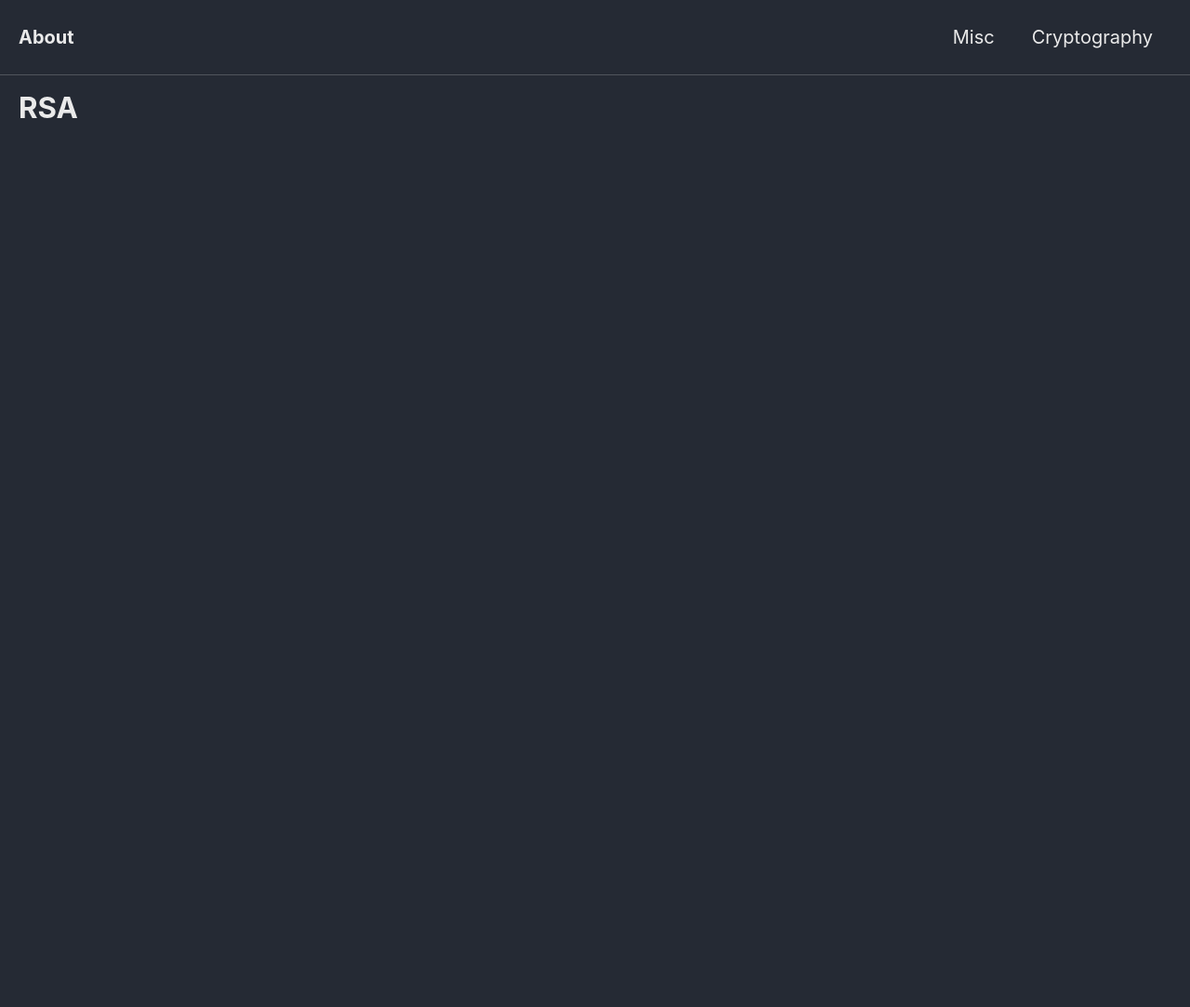
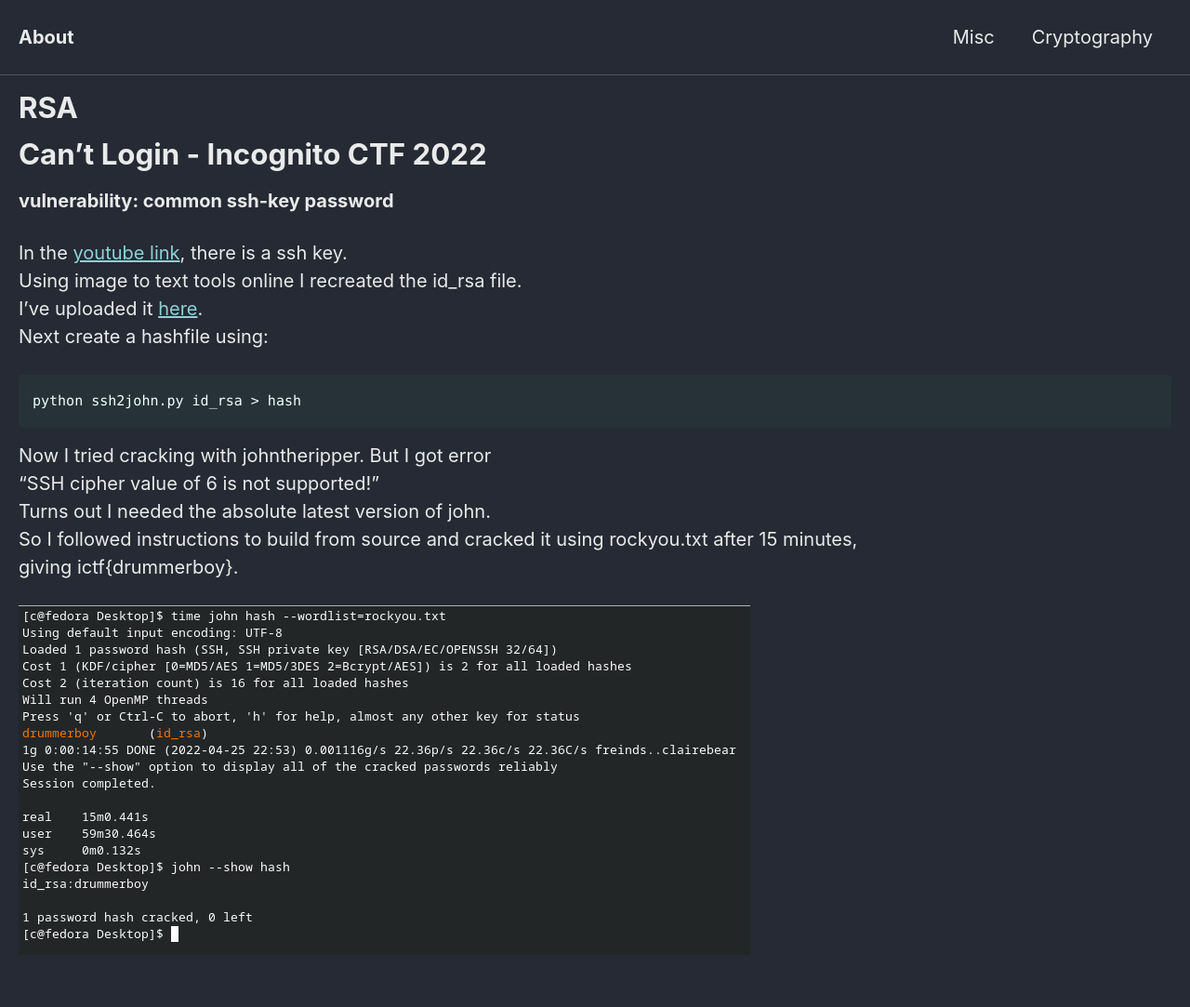
Before and after one commit to Connor-McCartney/Connor-McCartney.github.io, a Jekyll site: the page built from _pages/cryptography/rsa/rsa.md, in a window 1280 px wide. Shown: the whole page at 93% size. Built offline with Jekyll 4.4.1, drawn with Linux system fonts in a browser that asks for light colours; cached includes are drawn as plain includes; before the commit the page ends 900 px from its top, so only the background shows below that.

Commit message:
Update rsa.md

````diff
--- a/_pages/cryptography/rsa/rsa.md
+++ b/_pages/cryptography/rsa/rsa.md
@@ -2,3 +2,26 @@
 permalink: /cryptography/rsa
 title: RSA
 ---
+
+
+# Can't Login - Incognito CTF 2022
+
+__vulnerability: common ssh-key password__
+
+
+In the [youtube link](https://www.youtube.com/watch?v=85q6kX5dSoY), there is a ssh key. <br>
+Using image to text tools online I recreated the id_rsa file. <br>
+I've uploaded it [here](https://github.com/Connor-McCartney/CTF_Files/blob/main/2022/ICTF/id_rsa). <br>
+Next create a hashfile using: <br>
+
+```
+python ssh2john.py id_rsa > hash
+```
+
+Now I tried cracking with johntheripper. But I got error <br>
+"SSH cipher value of 6 is not supported!" <br>
+Turns out I needed the absolute latest version of john. <br>
+So I followed instructions to build from source and cracked it using rockyou.txt after 15 minutes, <br>
+giving ictf{drummerboy}.
+
+![image](https://raw.githubusercontent.com/Connor-McCartney/Connor-McCartney.github.io/main/_pages/cryptography/rsa/images/john.png)
````
